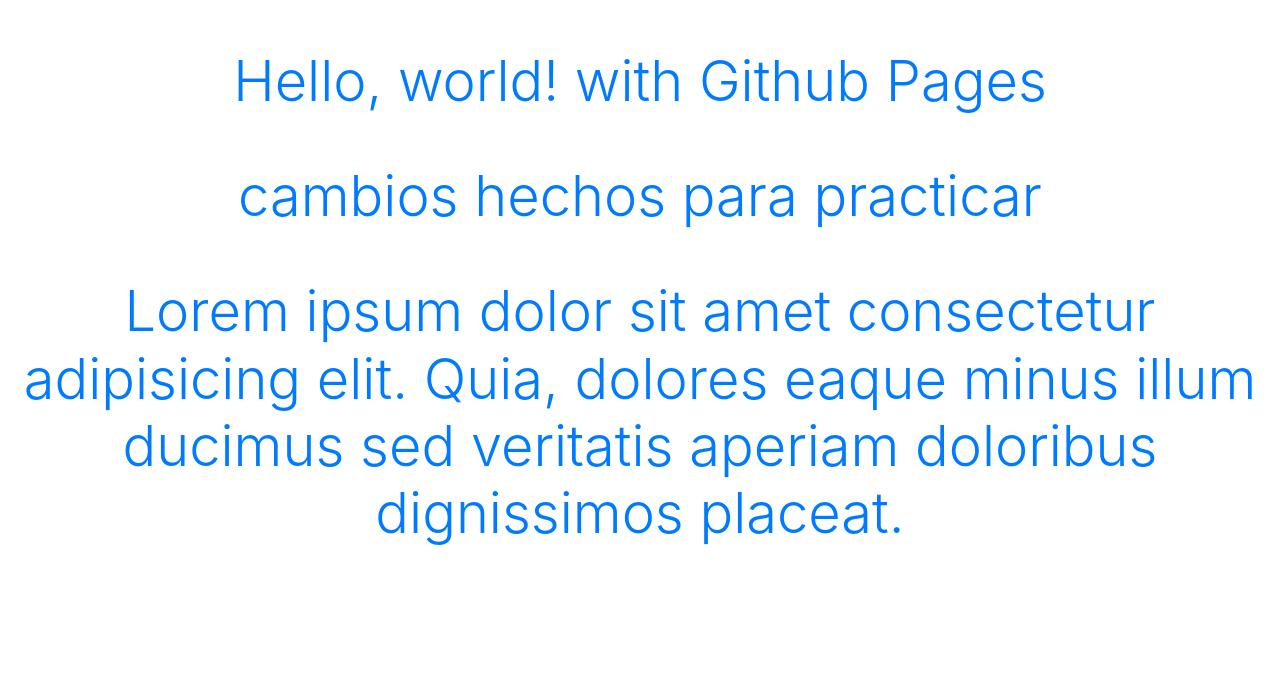
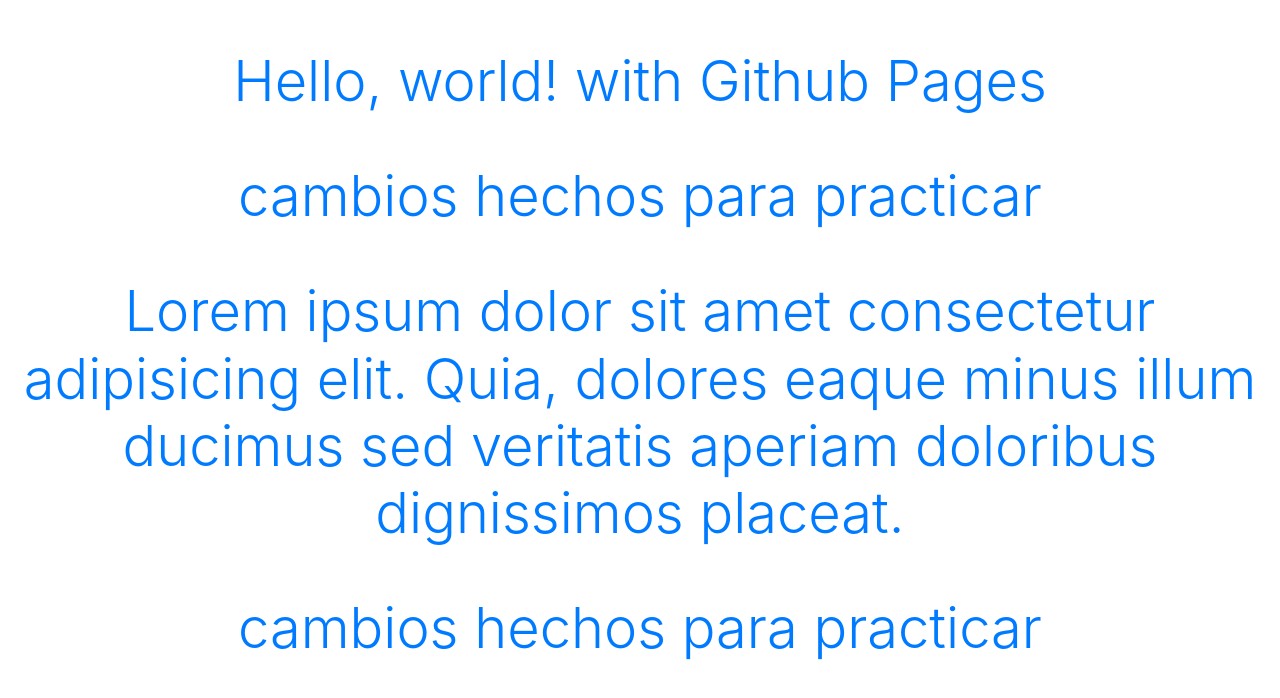
Before and after one commit to Andrius3a1/Andrius3a1.github.io, a plain HTML site: page index.html in a window 1280 px wide. Drawn offline with nearby package versions, Linux system fonts and the light colour scheme.

```diff
--- a/index.html
+++ b/index.html
@@ -16,6 +16,8 @@
 
     <p class="text-center mt-5 display-4 text-primary">Lorem ipsum dolor sit amet consectetur adipisicing elit. Quia, dolores eaque minus illum ducimus sed veritatis aperiam doloribus dignissimos placeat.</p>
 
+    <h2 class="text-center mt-5 display-4 text-primary">cambios hechos para practicar</h2>
+
     <!-- Optional JavaScript; choose one of the two! -->
 
     <!-- Option 1: jQuery and Bootstrap Bundle (includes Popper) -->
```
